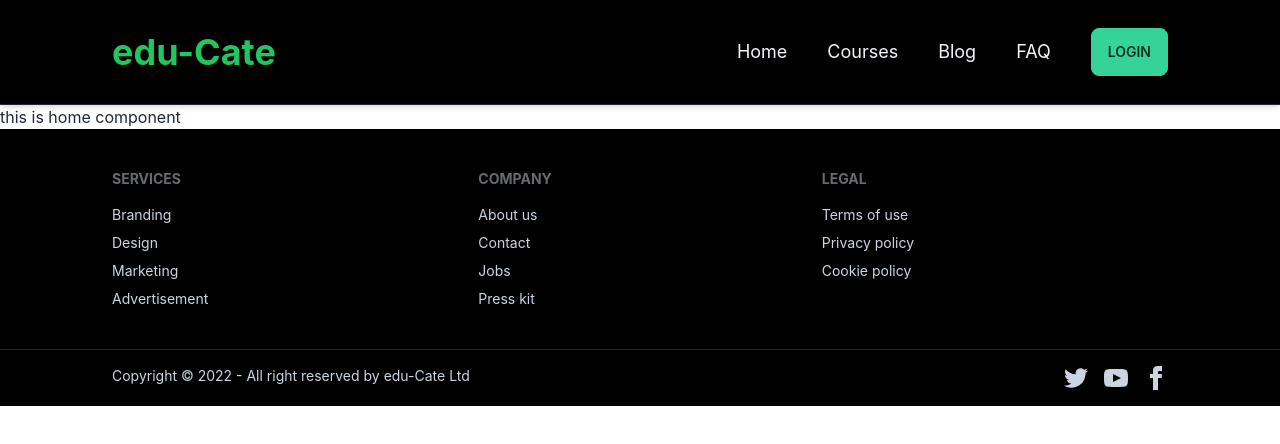
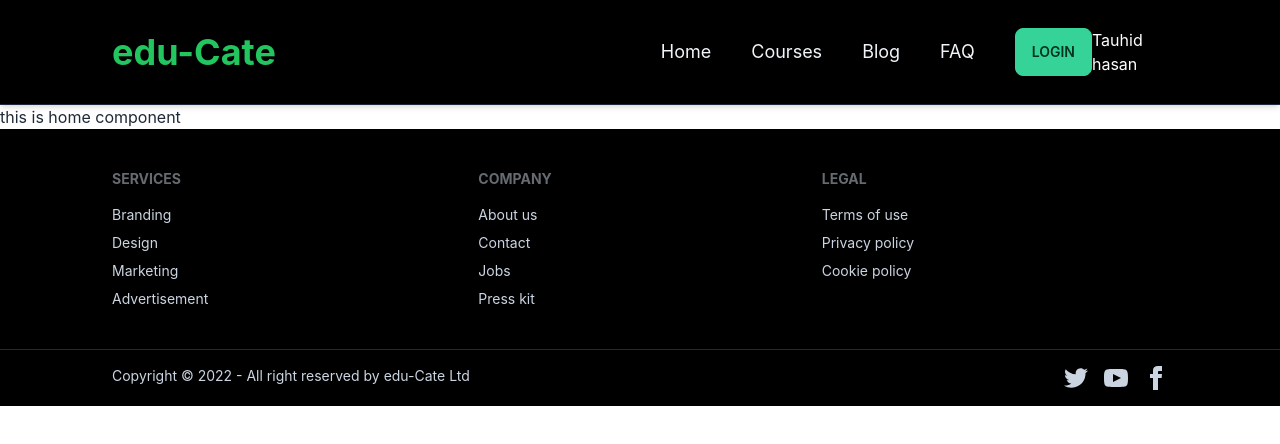
Before and after one commit to tauhid-hasan-dev/edu-cate-ed-tech-client, a React (Create React App) app: page / in a window 1280 px wide. Shown: the top 444 px of the page. Built offline with nearby package versions, Linux system fonts and the light colour scheme.

Commit message:
context api created successfully

```diff
--- a/src/components/Other/Checkout/Checkout.js
+++ b/src/components/Other/Checkout/Checkout.js
@@ -62,12 +62,6 @@
                         </div>
                     </form>
                 </div >
-
-
-
-
-
-
             </div>
         </div>
     );
--- a/src/components/shared/Header/Header.js
+++ b/src/components/shared/Header/Header.js
@@ -1,7 +1,10 @@
-import React from 'react';
+import React, { useContext } from 'react';
 import { Link, NavLink } from 'react-router-dom';
+import { AuthContext } from '../../../contexts/AuthProvider';
 
 const Header = () => {
+    const { user } = useContext(AuthContext);
+
     return (
         <div className="navbar bg-black  border-b border-slate-800 shadow-md px-5  lg:px-28 py-5 ">
             <div className="navbar-start">
@@ -62,6 +65,7 @@
 
             </div>
             <Link to='/login' className='pl-20 lg:pl-10'><button className="btn  btn-sm lg:btn-md btn-success">Login</button></Link>
+            <p className='text-white'>{user?.displayName} </p>
 
         </div>
     );
--- /dev/null
+++ b/src/contexts/AuthProvider.js
@@ -0,0 +1,17 @@
+import React, { createContext } from 'react';
+
+export const AuthContext = createContext();
+
+const AuthProvider = ({ children }) => {
+
+    const user = { displayName: "Tauhid hasan" }
+    const value = { user }
+
+    return (
+        <AuthContext.Provider value={value} >
+            {children}
+        </AuthContext.Provider >
+    );
+};
+
+export default AuthProvider;
--- a/src/index.js
+++ b/src/index.js
@@ -3,11 +3,14 @@
 import './index.css';
 import App from './App';
 import reportWebVitals from './reportWebVitals';
+import AuthProvider from './contexts/AuthProvider';
 
 const root = ReactDOM.createRoot(document.getElementById('root'));
 root.render(
   <React.StrictMode>
-    <App />
+    <AuthProvider>
+      <App />
+    </AuthProvider>
   </React.StrictMode>
 );
 
--- a/src/routes/Routes/Routes.js
+++ b/src/routes/Routes/Routes.js
@@ -35,13 +35,11 @@
                     {
                         path: '/courses/',
                         element: <CourseContent></CourseContent>,
-                        /* errorElement: <ErrorElement></ErrorElement>, */
                         loader: () => fetch('https://b610-lerning-platform-server-side.vercel.app/courses')
                     },
                     {
                         path: '/courses/:id',
                         element: <CourseDetails></CourseDetails>,
-                        /*  errorElement: <ErrorElement></ErrorElement>, */
                         loader: ({ params }) =>
                             fetch(`https://b610-lerning-platform-server-side.vercel.app/courses/${params.id}`),
                     }
```
